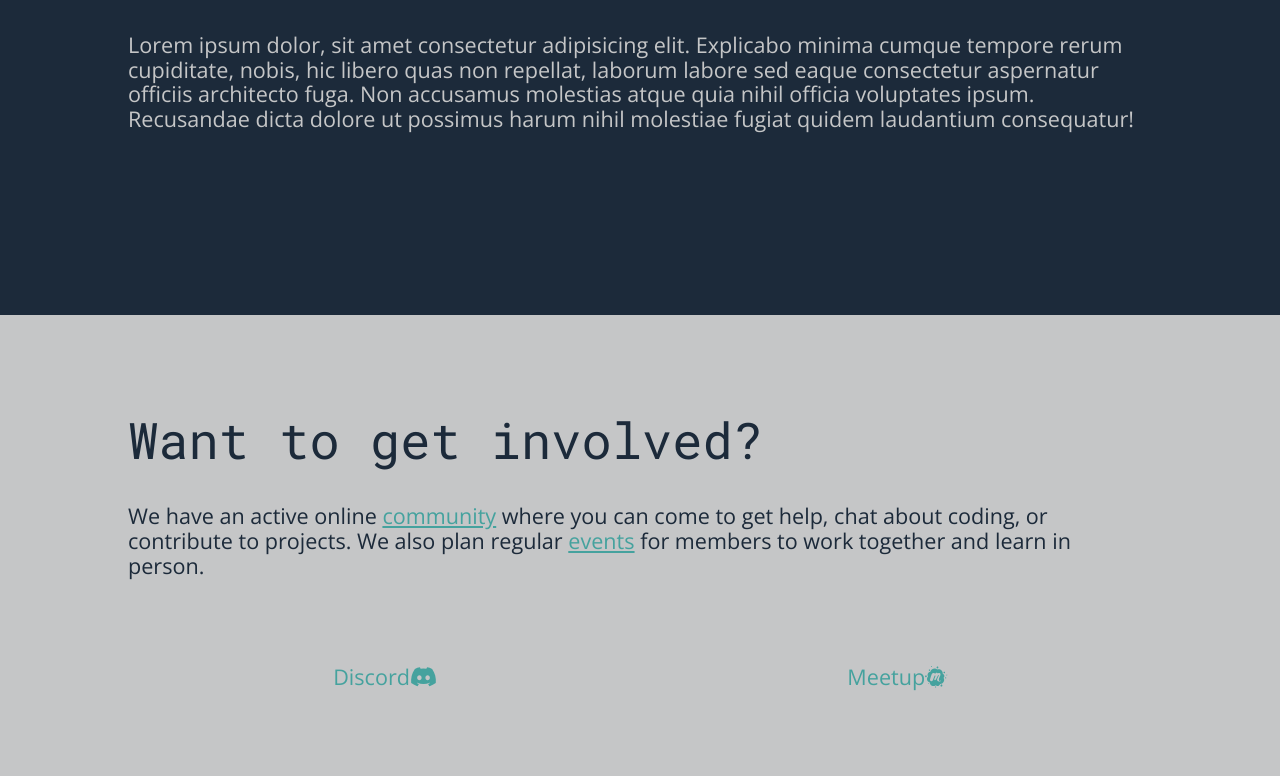
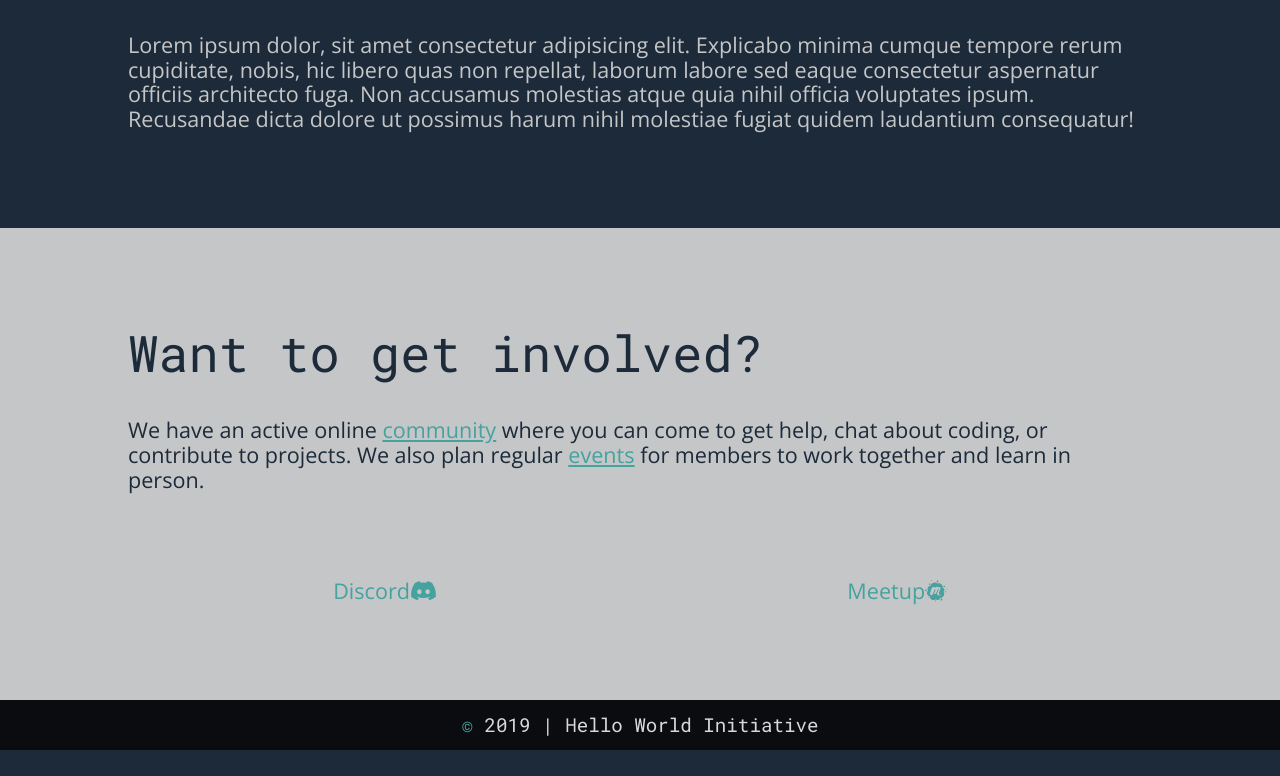
Before and after one commit to hello-world-initiative/hello-world-initiative, a React (Create React App) app: page /about in a window 1280 px wide. Shown: the part 1533-2309 px from the top of the page. After the commit the page ends 2283 px from the top, so only its background shows below. Built offline with nearby package versions, Linux system fonts and the light colour scheme.

Commit message:
Created article wrapper to fix issue #13

```diff
--- /dev/null
+++ b/src/components/Article.js
@@ -0,0 +1,9 @@
+import React from 'react'
+
+const Article = ({children}) => (
+  <article className="article">
+    {children}
+  </article>
+)
+
+export default Article
--- a/src/pages/About.js
+++ b/src/pages/About.js
@@ -4,6 +4,7 @@ import Header from '../components/Header'
 import Section from '../components/Section'
 import Heading, {AlternateHeading} from '../components/Heading'
 import LinkButton from '../components/LinkButton'
+import Article from '../components/Article';
 
 const discordURL = "https://discord.gg/CEGxS5k"
 const meetupURL = "https://www.meetup.com/thehwi"
@@ -14,22 +15,30 @@ const About = () => {
       <Header text="About Us" pageName="about" />
       <main>
         <Section color="dark">
+          <Article>
             <Heading position="left">
               Coding education should be free for <span className="heading-highlight">everyone</span>.
             </Heading>
             <p>Lorem ipsum dolor sit amet consectetur, adipisicing elit. Rem temporibus facere doloremque dolorem quisquam iusto labore ut quia molestias qui, eum atque fuga, cumque nesciunt corrupti. Tenetur illo ut, officia consectetur rem ea dolor fuga consequuntur dicta recusandae necessitatibus. Unde esse ipsam, suscipit facere voluptatibus accusamus commodi magni est itaque.</p>
+          </Article>
+          <Article>
             <Heading position="right">
               HWI is <span className="heading-highlight">community</span> based.
             </Heading>
             <p>Lorem ipsum dolor sit amet consectetur adipisicing elit. Consectetur recusandae dolore culpa. Eligendi odit sint ut architecto similique dicta tempore soluta laborum pariatur numquam obcaecati natus id beatae maxime praesentium dolorum, blanditiis repudiandae minima in molestiae a, dolorem nemo doloribus? Rerum dignissimos totam velit unde quasi, enim error nisi nobis?</p>
+          </Article>
+          <Article>
             <Heading position="left">
               We use <span className="heading-highlight">free or inexpensive</span> online learning materials.
             </Heading>
             <p>Lorem ipsum dolor, sit amet consectetur adipisicing elit. Explicabo minima cumque tempore rerum cupiditate, nobis, hic libero quas non repellat, laborum labore sed eaque consectetur aspernatur officiis architecto fuga. Non accusamus molestias atque quia nihil officia voluptates ipsum. Recusandae dicta dolore ut possimus harum nihil molestiae fugiat quidem laudantium consequatur!</p>
+          </Article>
         </Section>
         <Section color="light">
+          <Article>
             <AlternateHeading position="left">Want to get involved?</AlternateHeading>
             <p>We have an active online <Link to="/community">community</Link> where you can come to get help, chat about coding, or contribute to projects. We also plan regular <Link to="/events">events</Link> for members to work together and learn in person.</p>
+          </Article>
           <div className="linkButton-container">
             <LinkButton
               to={discordURL}
--- a/src/pages/Community.js
+++ b/src/pages/Community.js
@@ -3,6 +3,7 @@ import Header from '../components/Header'
 import Section from '../components/Section'
 import Heading, {AlternateHeading} from '../components/Heading'
 import LinkButton from '../components/LinkButton'
+import Article from '../components/Article'
 
 const discordURL = "https://discord.gg/CEGxS5k"
 
@@ -12,10 +13,12 @@ const Community = () => {
       <Header text="Community" pageName="community" />
       <main>
         <Section color="dark">
+          <Article>
           <Heading position="left">
             People learn better <span className="heading-highlight">together</span>.
           </Heading>
           <p>This is the top section. Lorem, ipsum dolor sit amet consectetur adipisicing elit. Ipsum veritatis labore nam architecto, illo dolores. Optio voluptas similique non libero quia, vel illum aspernatur laudantium delectus, dignissimos animi doloremque, sequi sit corrupti nostrum temporibus repellat ratione ipsa tempore! Debitis iusto incidunt dolorum est quod veniam nisi ipsa molestiae error excepturi, hic, dolores rerum autem amet officia ullam in minima quibusdam eaque magnam quam provident saepe sed quo! Ex error sapiente beatae laboriosam dicta magni magnam. Quisquam mollitia odit expedita consequuntur.</p>
+          </Article>
         </Section>
         <Section color="light">
           <AlternateHeading position="center">Join our community</AlternateHeading>
--- a/src/pages/Events.js
+++ b/src/pages/Events.js
@@ -3,6 +3,7 @@ import Header from '../components/Header'
 import Section from '../components/Section'
 import Heading, {AlternateHeading} from '../components/Heading'
 import LinkButton from '../components/LinkButton'
+import Article from '../components/Article'
 
 const meetupURL = "https://www.meetup.com/thehwi"
 
@@ -12,10 +13,12 @@ const Events = () => {
       <Header text="Events" pageName="events" />
       <main>
         <Section color="dark">
-          <Heading position="left">
-            Come <span className="heading-highlight">meet up</span> with others who are learning to code.
-          </Heading>
-          <p>This is the top section. Lorem, ipsum dolor sit amet consectetur adipisicing elit. Ipsum veritatis labore nam architecto, illo dolores. Optio voluptas similique non libero quia, vel illum aspernatur laudantium delectus, dignissimos animi doloremque, sequi sit corrupti nostrum temporibus repellat ratione ipsa tempore! Debitis iusto incidunt dolorum est quod veniam nisi ipsa molestiae error excepturi, hic, dolores rerum autem amet officia ullam in minima quibusdam eaque magnam quam provident saepe sed quo! Ex error sapiente beatae laboriosam dicta magni magnam. Quisquam mollitia odit expedita consequuntur.</p>
+          <Article>
+            <Heading position="left">
+              Come <span className="heading-highlight">meet up</span> with others who are learning to code.
+            </Heading>
+            <p>This is the top section. Lorem, ipsum dolor sit amet consectetur adipisicing elit. Ipsum veritatis labore nam architecto, illo dolores. Optio voluptas similique non libero quia, vel illum aspernatur laudantium delectus, dignissimos animi doloremque, sequi sit corrupti nostrum temporibus repellat ratione ipsa tempore! Debitis iusto incidunt dolorum est quod veniam nisi ipsa molestiae error excepturi, hic, dolores rerum autem amet officia ullam in minima quibusdam eaque magnam quam provident saepe sed quo! Ex error sapiente beatae laboriosam dicta magni magnam. Quisquam mollitia odit expedita consequuntur.</p>
+          </Article>
         </Section>
         <Section color="light">
           <AlternateHeading position="center">Join us at an event</AlternateHeading>
--- a/src/pages/Home.js
+++ b/src/pages/Home.js
@@ -2,6 +2,7 @@ import React from 'react'
 import Header from '../components/Header'
 import Section from '../components/Section'
 import Heading from '../components/Heading'
+import Article from '../components/Article'
 
 const Home = () => {
   return (
@@ -9,8 +10,10 @@ const Home = () => {
       <Header text="Hello World Initiative" pageName="home" />
       <main class="container">
         <Section color="dark">
-          <Heading position="left">Our mission</Heading>
-          <p>Lorem ipsum dolor sit amet consectetur adipisicing elit. Quos, pariatur minus. Non consectetur autem quisquam culpa quo eos repudiandae, sunt voluptate sapiente amet illum ipsam dicta minima itaque consequuntur soluta corporis corrupti labore sint necessitatibus aliquam esse, accusamus, maxime qui! Eveniet qui repudiandae sit illum ea! Exercitationem perspiciatis voluptates nihil minima iure itaque? Aliquam voluptatum similique delectus quas ex quis, provident consequatur iste tempora fuga, id ea, quos quod. Unde consectetur velit fuga sequi, non ex animi libero amet aut aperiam nihil. Adipisci fugit reiciendis recusandae ipsum pariatur commodi corrupti dolores soluta non quos tenetur, ratione culpa voluptatum distinctio eum!</p>
+          <Article>
+            <Heading position="left">Our mission</Heading>
+            <p>Lorem ipsum dolor sit amet consectetur adipisicing elit. Quos, pariatur minus. Non consectetur autem quisquam culpa quo eos repudiandae, sunt voluptate sapiente amet illum ipsam dicta minima itaque consequuntur soluta corporis corrupti labore sint necessitatibus aliquam esse, accusamus, maxime qui! Eveniet qui repudiandae sit illum ea! Exercitationem perspiciatis voluptates nihil minima iure itaque? Aliquam voluptatum similique delectus quas ex quis, provident consequatur iste tempora fuga, id ea, quos quod. Unde consectetur velit fuga sequi, non ex animi libero amet aut aperiam nihil. Adipisci fugit reiciendis recusandae ipsum pariatur commodi corrupti dolores soluta non quos tenetur, ratione culpa voluptatum distinctio eum!</p>
+          </Article>
         </Section>
       </main>
     </>
--- /dev/null
+++ b/src/styles/components/Article.scss
@@ -0,0 +1,9 @@
+.article {
+  &:not(:last-child) {
+    margin-bottom: 4.8rem;
+
+    @include respond(md) {
+      margin-bottom: 7.2rem;
+    }
+  }
+}
--- a/src/styles/components/Heading.scss
+++ b/src/styles/components/Heading.scss
@@ -2,14 +2,6 @@
   position: relative;
   display: flex;
   margin-bottom: 3rem;
-
-  &+p {
-    margin-bottom: 4.8rem;
-
-    @include respond(md) {
-      margin-bottom: 7.2rem;
-    }
-  }
 }
 
 .heading-container-left {
--- a/src/styles/components/index.scss
+++ b/src/styles/components/index.scss
@@ -1,3 +1,4 @@
+@import "./Article.scss";
 @import "./Footer.scss";
 @import "./Header.scss";
 @import "./Heading.scss";
```
Lines whose indentation alone changed are shown as unchanged.
